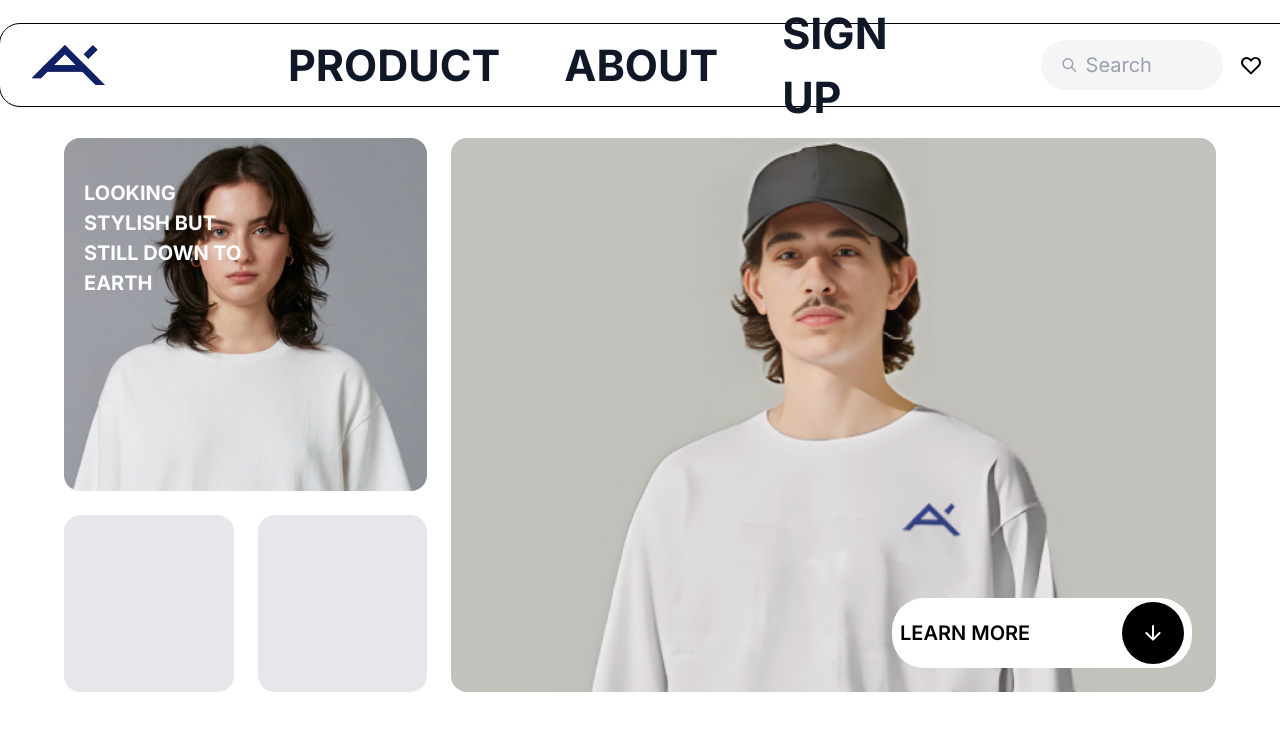
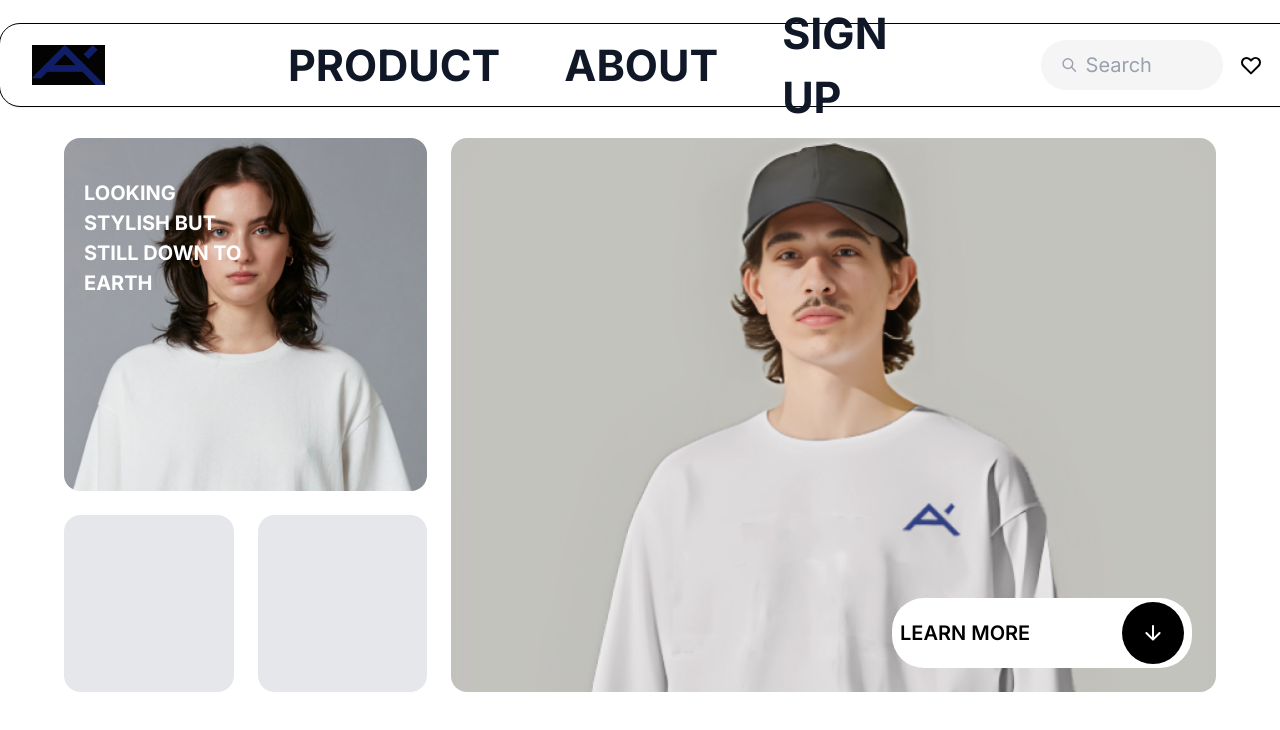
Before and after one commit to Barrawrr/Landing-page-ar, a website: page index.html in a window 1280 px wide. Shown: the top 730 px of the page. Drawn offline with Linux system fonts and the light colour scheme.

Commit message:
missed logo

```diff
--- a/index.html
+++ b/index.html
@@ -15,7 +15,7 @@
     <header class="w-333.75 h-20.5 mx-auto mt-6 outline-1 outline-black rounded-[20px] px-8 flex items-center justify-between shadow-sm">
       <!-- Logo -->
       <div class="flex items-center">
-        <img src="./assets/awokenrise.png" alt="Brand Logo" class="h-10 w-auto" />
+        <img src="./assets/awokenrise.jpg" alt="Brand Logo" class="h-10 w-auto" />
       </div>
 
       <!-- List -->
```
Also changed, not shown: assets/awokenrise.jpg (added), assets/awokenrise.png (deleted).
